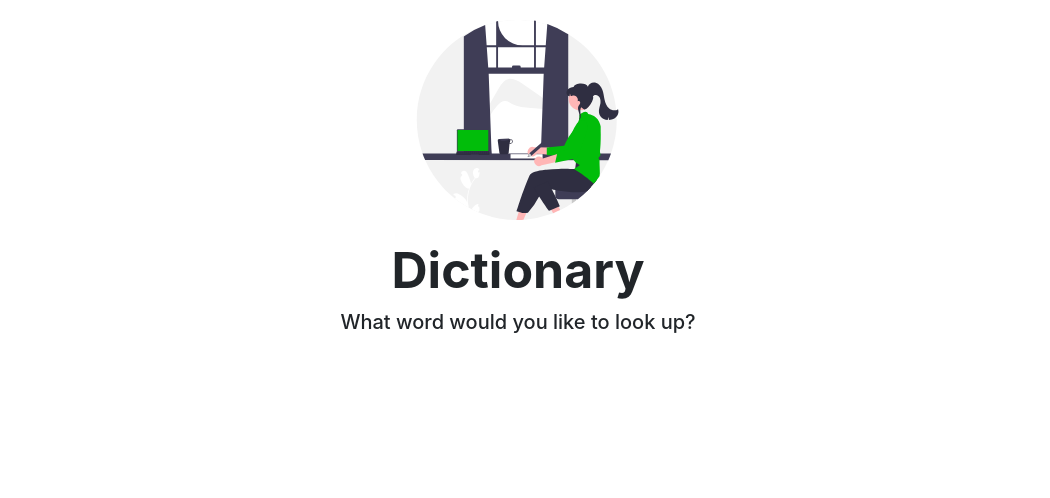
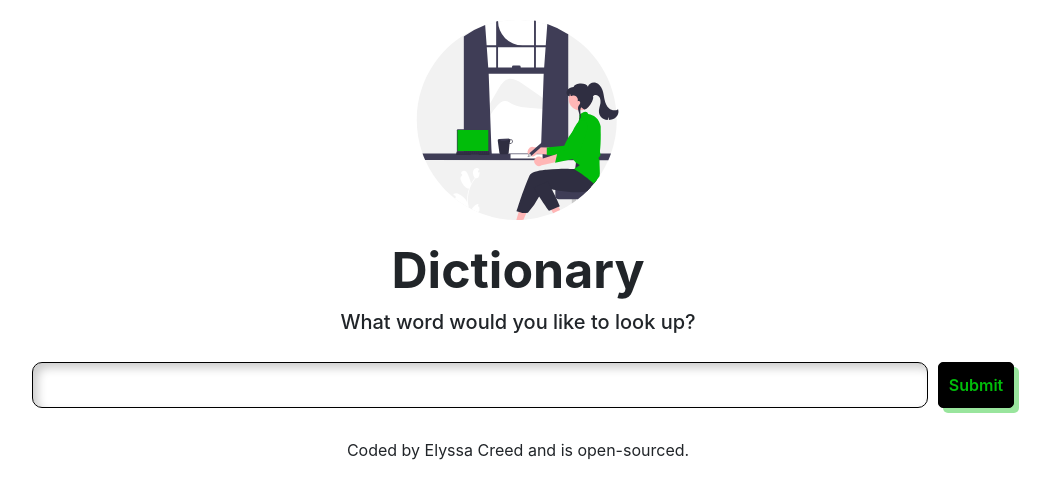
Before and after one commit to lissiemarie/dictionary-page, a React (Create React App) app: page / in a window 1280 px wide. Shown: the top 498 px of the page, without its empty margins (122-1172 px from the left). Built offline with nearby package versions, Linux system fonts and the light colour scheme.

Commit message:
styled form

```diff
--- a/src/App.css
+++ b/src/App.css
@@ -15,3 +15,8 @@ h1 {
 h3 {
   font-size: 20px;
 }
+
+footer {
+  text-align: center;
+  margin: 30px 0;
+}
--- a/src/App.js
+++ b/src/App.js
@@ -1,4 +1,5 @@
 import { ReactComponent as Study } from "./study.svg";
+import Dictionary from "./dictionary";
 import React from 'react';
 import './App.css';
 
@@ -11,6 +12,8 @@ function App() {
         <h1>Dictionary</h1>
         <h3>What word would you like to look up?</h3>
       </header>
+      <Dictionary />
+      <footer>Coded by Elyssa Creed and is open-sourced.</footer>
     </div>
   );
 }
--- /dev/null
+++ b/src/Dictionary.css
@@ -0,0 +1,50 @@
+:root {
+    --main-color: #01bd0a;
+}
+
+form {
+    display: flex;
+    justify-content: center;
+}
+
+.search {
+    width: 70%;
+    margin: 0 10px;
+    border: 1.5px solid black;
+    border-radius: 10px;
+    transition: 300ms all ease-in-out;
+    box-shadow: inset 5px 5px 10px rgba(0, 0, 0, 0.2);
+}
+
+/* Submit button animation */
+.submit-button {
+    --c: var(--main-color);
+    /* the border color */
+    --b: 5px;
+    /* the border thickness*/
+    --g: 5px;
+    /* the gap on hover */
+
+    padding: calc(var(--g) + var(--b));
+    --_g: #0000 25%, var(--c) 0;
+    background:
+        conic-gradient(from 180deg at top var(--b) right var(--b), var(--_g)) var(--_i, 200%) 0 /200% var(--_i, var(--b)) no-repeat,
+        conic-gradient(at bottom var(--b) left var(--b), var(--_g)) 0 var(--_i, 200%)/var(--_i, var(--b)) 200% no-repeat,
+        #000;
+    transition: .3s, background-position .3s .3s;
+    cursor: pointer;
+    border: 1.5px solid black;
+        border-radius: 5px;
+        color: var(--main-color);
+        font-weight: 600;
+        box-shadow: 5px 5px rgba(1, 189, 10, 0.4);
+}
+
+.submit-button:hover {
+    --_i: 100%;
+    transition: .3s, background-size .3s .3s;
+}
+
+.submit-button:active {
+    box-shadow: none;
+}
--- /dev/null
+++ b/src/dictionary.js
@@ -0,0 +1,24 @@
+import React, { useState } from "react";
+import "./Dictionary.css";
+
+export default function Dictionary() {
+    let [keyword, setKeyword] = useState(null);
+    function search(event) {
+        event.preventDefault();
+        alert(`Searching for ${keyword}`)
+    }
+
+    function handleKeywordChange(event) {
+        setKeyword(event.target.value);
+    }
+
+    return (
+        <div className="Dictionary">
+            <form onSubmit={search}>
+                <input type="search" className="search" onChange={handleKeywordChange}/>
+                <input type="submit" className="submit-button" />
+            </form>
+            <h2></h2>
+        </div>
+    )
+}
```
